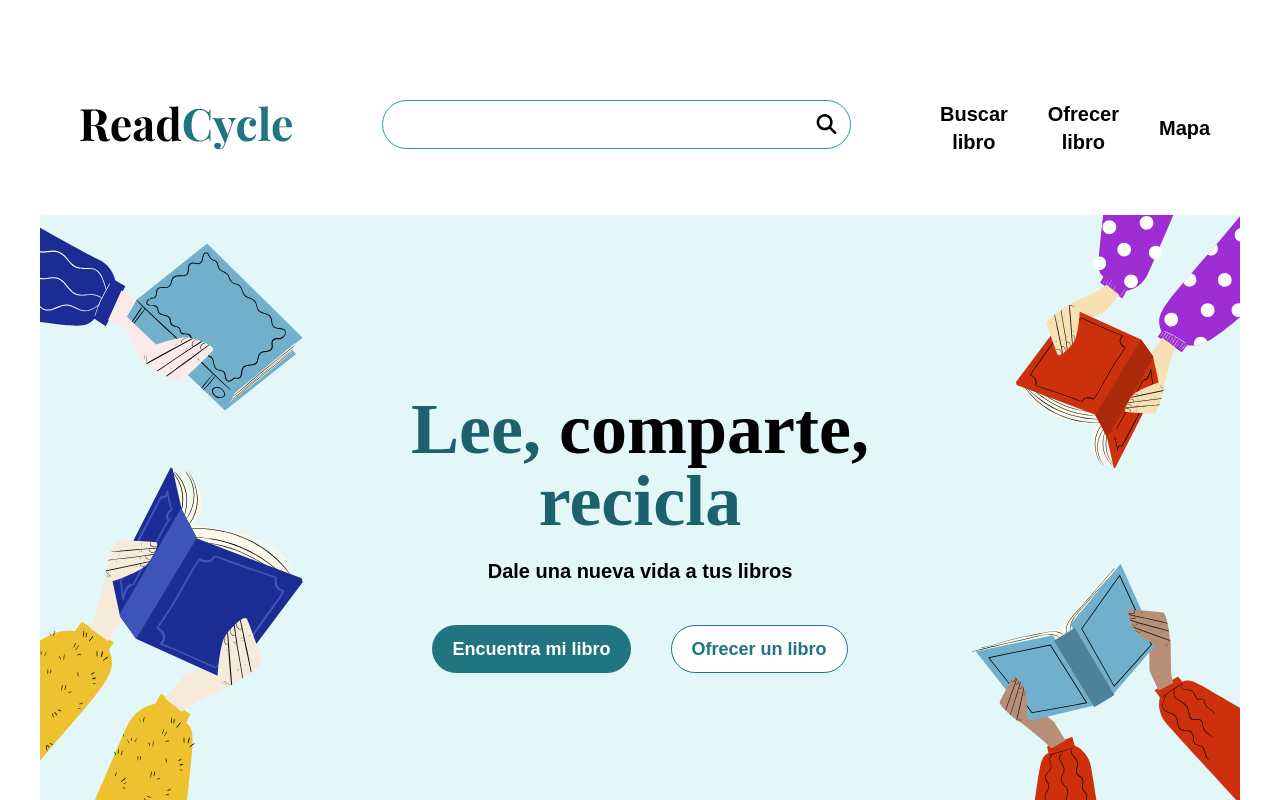
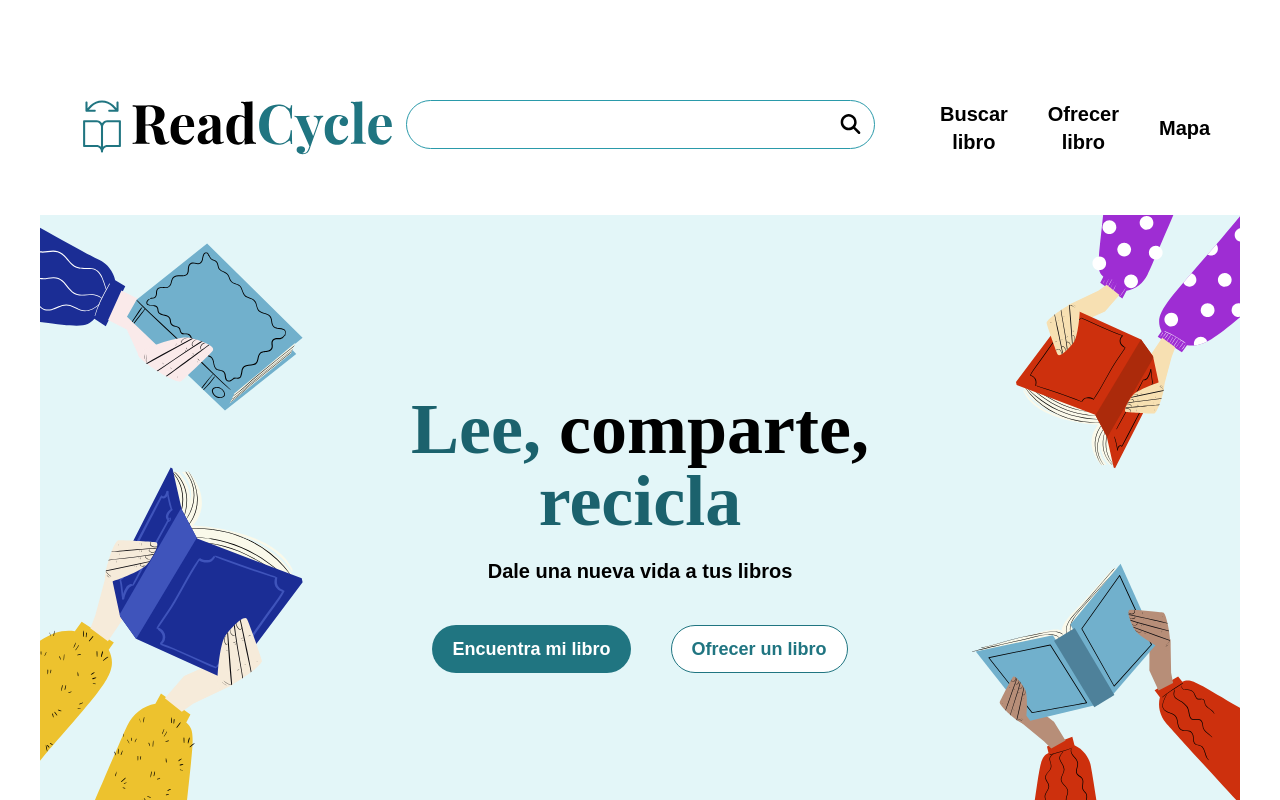
Before and after one commit to Alooga/ReadCycle, a Vue app: page / in a window 1280 px wide. Shown: the top 800 px of the page. Built offline with nearby package versions, Linux system fonts and the light colour scheme; a web font is replaced by a local one.

Commit message:
añadido el logotipo

```diff
--- a/src/components/Header.vue
+++ b/src/components/Header.vue
@@ -1,7 +1,10 @@
 <template>
     <div class="flex h-[175px] w-full">
        <div class="flex self-center justify-between w-full">
-            <img src="../images/ReadCycle.svg" alt="logo ReadCycle" class="ps-10"> <!-- logo -->
+            <div class="flex gap-2 ps-10">
+                <img src="../images/BookIcon.svg" alt="logotipo readcycle">
+                <img src="../images/ReadCycle.svg" alt="logo ReadCycle"> <!-- logo -->
+            </div>
             <div id="buscador_top" class="flex border border-3 border-[#2A9AAA] rounded-full w-[469px] h-[49px]"> <!-- buscador con imagen lupa que en click dirige/activa resultados -->
                 <input type="text" class="w-5/6 bg-transparent px-5 outline-none"> <!-- incluir aqui @keyup.enter="" para que en la busqueda se vaya a la página de resultados de búsqueda con el router -->
                 <img src="../images/magnifying-glass-solid.svg" alt="icono lupa" class="h-5 w-1/6 self-center ps-8"> <!-- aqui faltaria ponerle el @click="" para que en la busqueda se vaya a la página de resultados de búsqueda con el router -->
```
Also changed, not shown: src/images/BookIcon.svg (added).
